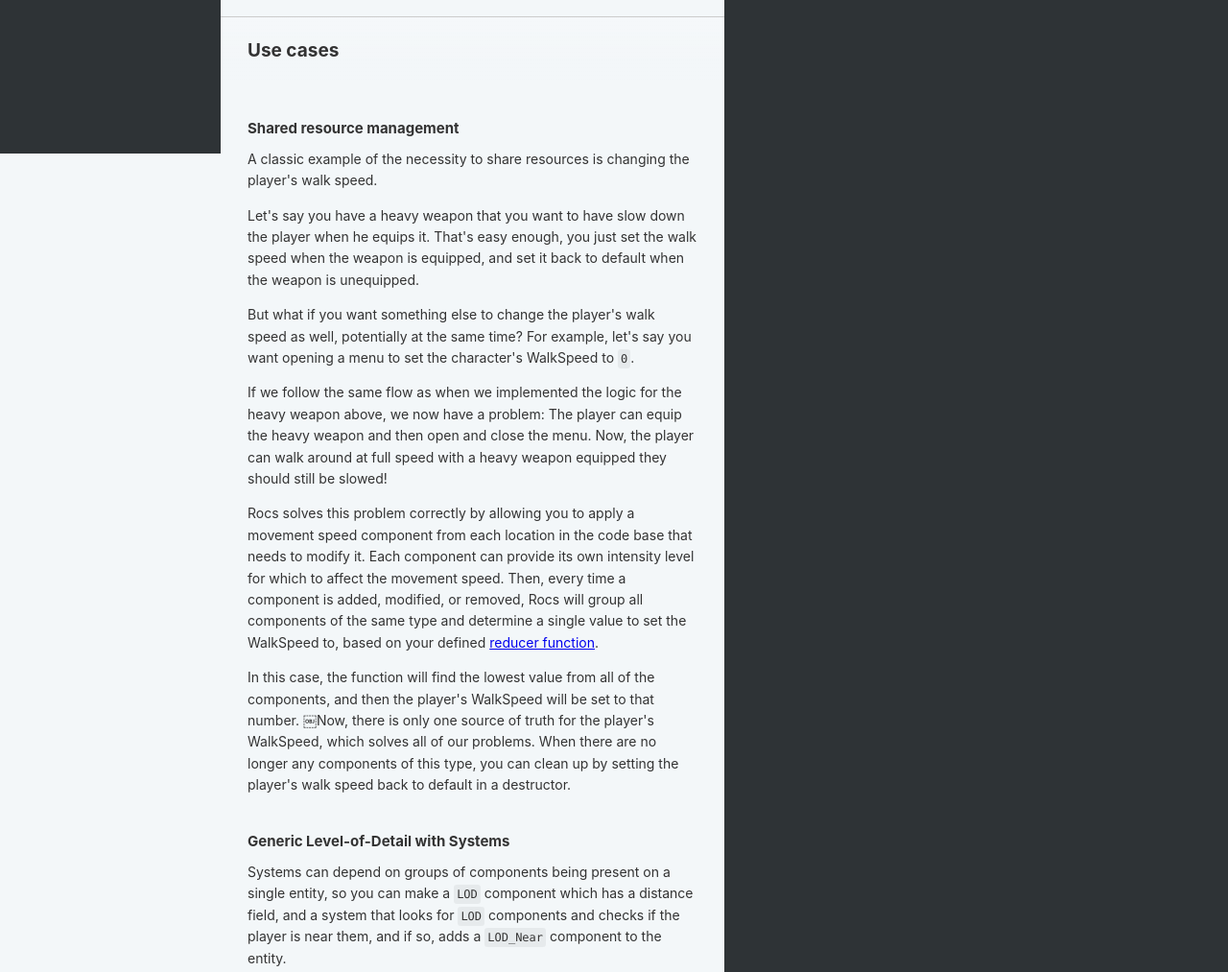
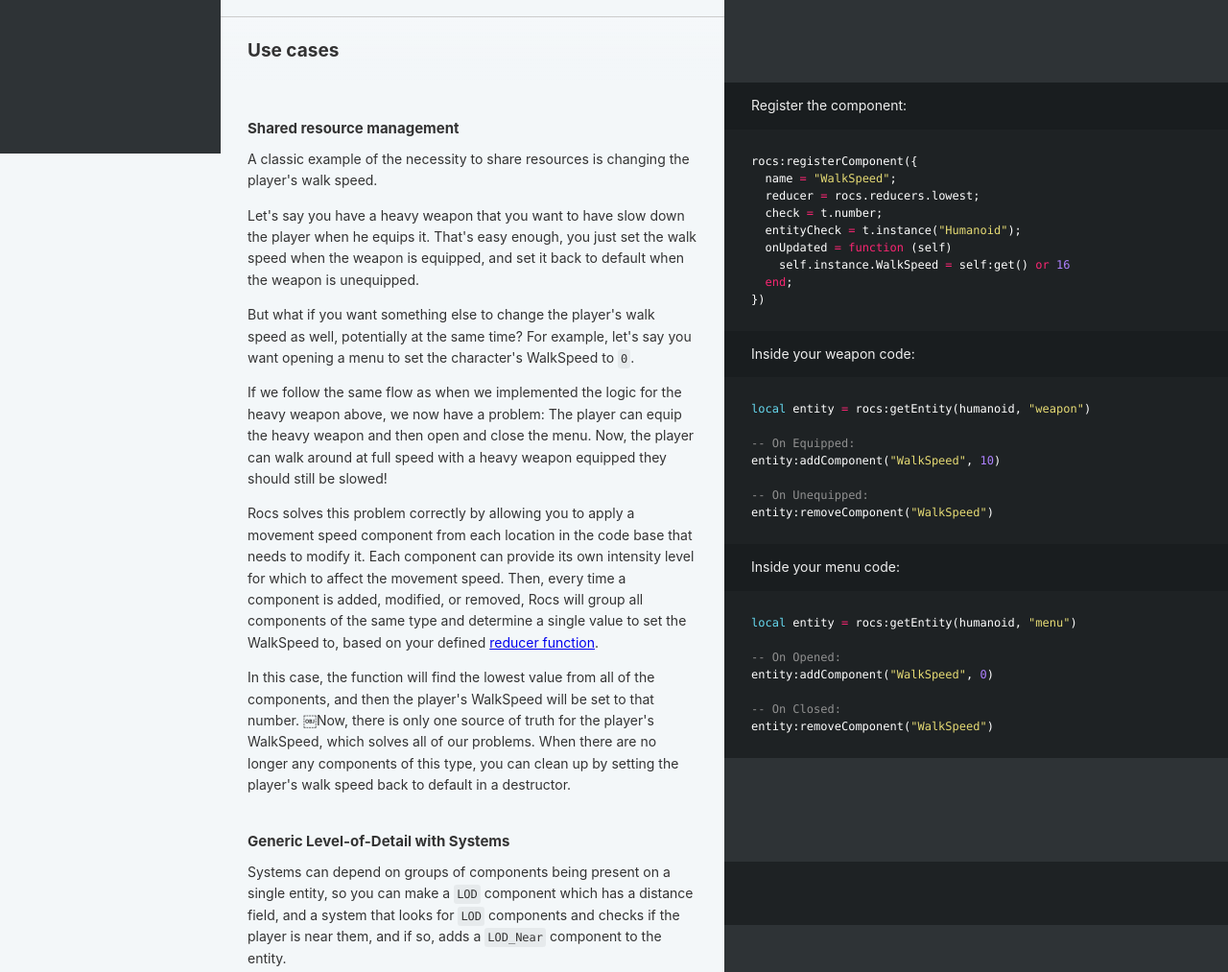
Before and after one commit to evaera/Rocs, a plain HTML site: page index.html in a window 1280 px wide. Shown: the part 640-1653 px from the top of the page at 96% size. Drawn offline with Linux system fonts and the light colour scheme.

Commit message:
publish: Add dfn
generated from commit cef80ca0c608bafb6015f73958aca1f14861cb4b

```diff
--- a/index.html
+++ b/index.html
@@ -328,7 +328,42 @@
 </ul>
 
 <p>Rocs is compatible with both Lua and <a href="https://roblox-ts.github.io">roblox-ts</a>.</p>
-<h2 id='use-cases'>Use cases</h2><h3 id='shared-resource-management'>Shared resource management</h3>
+<h2 id='use-cases'>Use cases</h2>
+<blockquote>
+<p>Register the component:</p>
+</blockquote>
+<pre class="highlight lua tab-lua"><code><span class="n">rocs</span><span class="p">:</span><span class="n">registerComponent</span><span class="p">({</span>
+  <span class="n">name</span> <span class="o">=</span> <span class="s2">"WalkSpeed"</span><span class="p">;</span>
+  <span class="n">reducer</span> <span class="o">=</span> <span class="n">rocs</span><span class="p">.</span><span class="n">reducers</span><span class="p">.</span><span class="n">lowest</span><span class="p">;</span>
+  <span class="n">check</span> <span class="o">=</span> <span class="n">t</span><span class="p">.</span><span class="n">number</span><span class="p">;</span>
+  <span class="n">entityCheck</span> <span class="o">=</span> <span class="n">t</span><span class="p">.</span><span class="n">instance</span><span class="p">(</span><span class="s2">"Humanoid"</span><span class="p">);</span>
+  <span class="n">onUpdated</span> <span class="o">=</span> <span class="k">function</span> <span class="p">(</span><span class="n">self</span><span class="p">)</span>
+    <span class="n">self</span><span class="p">.</span><span class="n">instance</span><span class="p">.</span><span class="n">WalkSpeed</span> <span class="o">=</span> <span class="n">self</span><span class="p">:</span><span class="n">get</span><span class="p">()</span> <span class="ow">or</span> <span class="mi">16</span>
+  <span class="k">end</span><span class="p">;</span>
+<span class="p">})</span>
+</code></pre>
+<blockquote>
+<p>Inside your weapon code:</p>
+</blockquote>
+<pre class="highlight lua tab-lua"><code><span class="kd">local</span> <span class="n">entity</span> <span class="o">=</span> <span class="n">rocs</span><span class="p">:</span><span class="n">getEntity</span><span class="p">(</span><span class="n">humanoid</span><span class="p">,</span> <span class="s2">"weapon"</span><span class="p">)</span>
+
+<span class="c1">-- On Equipped:</span>
+<span class="n">entity</span><span class="p">:</span><span class="n">addComponent</span><span class="p">(</span><span class="s2">"WalkSpeed"</span><span class="p">,</span> <span class="mi">10</span><span class="p">)</span>
+
+<span class="c1">-- On Unequipped:</span>
+<span class="n">entity</span><span class="p">:</span><span class="n">removeComponent</span><span class="p">(</span><span class="s2">"WalkSpeed"</span><span class="p">)</span>
+</code></pre>
+<blockquote>
+<p>Inside your  menu code:</p>
+</blockquote>
+<pre class="highlight lua tab-lua"><code><span class="kd">local</span> <span class="n">entity</span> <span class="o">=</span> <span class="n">rocs</span><span class="p">:</span><span class="n">getEntity</span><span class="p">(</span><span class="n">humanoid</span><span class="p">,</span> <span class="s2">"menu"</span><span class="p">)</span>
+
+<span class="c1">-- On Opened:</span>
+<span class="n">entity</span><span class="p">:</span><span class="n">addComponent</span><span class="p">(</span><span class="s2">"WalkSpeed"</span><span class="p">,</span> <span class="mi">0</span><span class="p">)</span>
+
+<span class="c1">-- On Closed:</span>
+<span class="n">entity</span><span class="p">:</span><span class="n">removeComponent</span><span class="p">(</span><span class="s2">"WalkSpeed"</span><span class="p">)</span>
+</code></pre><h3 id='shared-resource-management'>Shared resource management</h3>
 <p>A classic example of the necessity to share resources is changing the player&#39;s walk speed. </p>
 
 <p>Let&#39;s say you have a heavy weapon that you want to have slow down the player when he equips it. That&#39;s easy enough, you just set the walk speed when the weapon is equipped, and set it back to default when the weapon is unequipped.</p>
@@ -340,7 +375,8 @@
 <p>Rocs solves this problem correctly by allowing you to apply a movement speed component from each location in the code base that needs to modify it. Each component can provide its own intensity level for which to affect the movement speed. Then, every time a component is added, modified, or removed, Rocs will group all components of the same type and determine a single value to set the WalkSpeed to, based on your defined <a href="#component-aggregates">reducer function</a>. </p>
 
 <p>In this case, the function will find the lowest value from all of the components, and then the player&#39;s WalkSpeed will be set to that number. ￼Now, there is only one source of truth for the player&#39;s WalkSpeed, which solves all of our problems. When there are no longer any components of this type, you can clean up by setting the player&#39;s walk speed back to default in a destructor.</p>
-<h3 id='generic-level-of-detail-with-systems'>Generic Level-of-Detail with Systems</h3>
+<h3 id='generic-level-of-detail-with-systems'>Generic Level-of-Detail with Systems</h3><pre class="highlight lua tab-lua"><code>
+</code></pre>
 <p>Systems can depend on groups of components being present on a single entity, so you can make a <code>LOD</code> component which has a distance field, and a system that looks for <code>LOD</code> components and checks if the player is near them, and if so, adds a <code>LOD_Near</code> component to the entity.</p>
 
 <p>Then you could have a secondary system (like, an animator that runs on a tighter loop, for something like bobbing coins up and down in the world) that depends on <code>all(Coin, LOD_Near)</code>. Then that system would only receive coins which are near to the player.</p>
```
